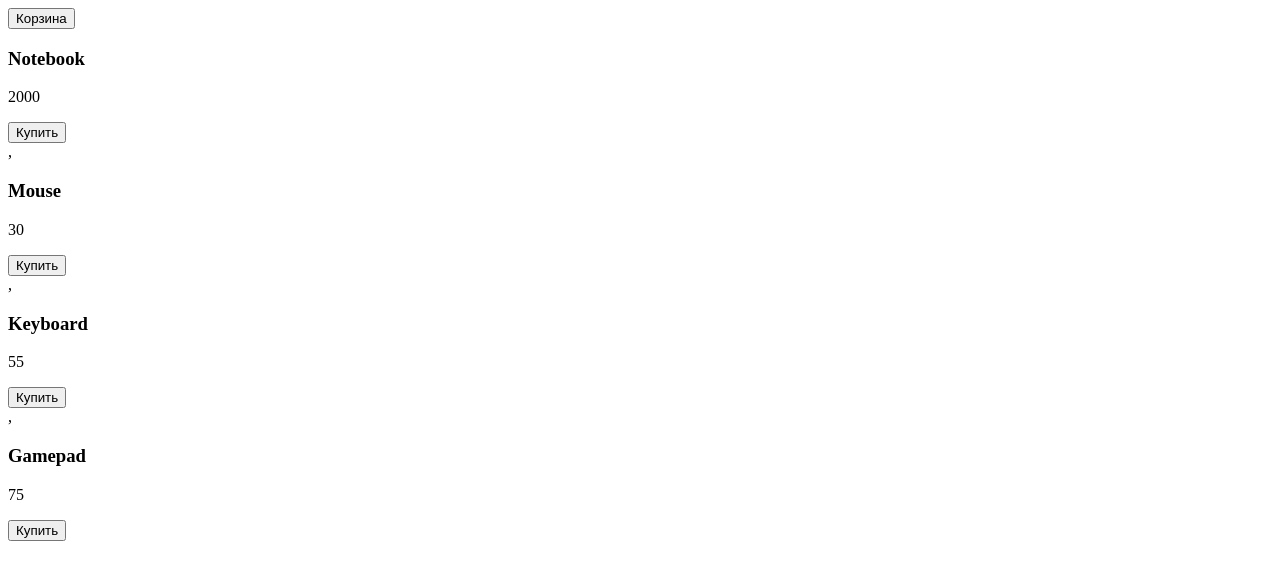
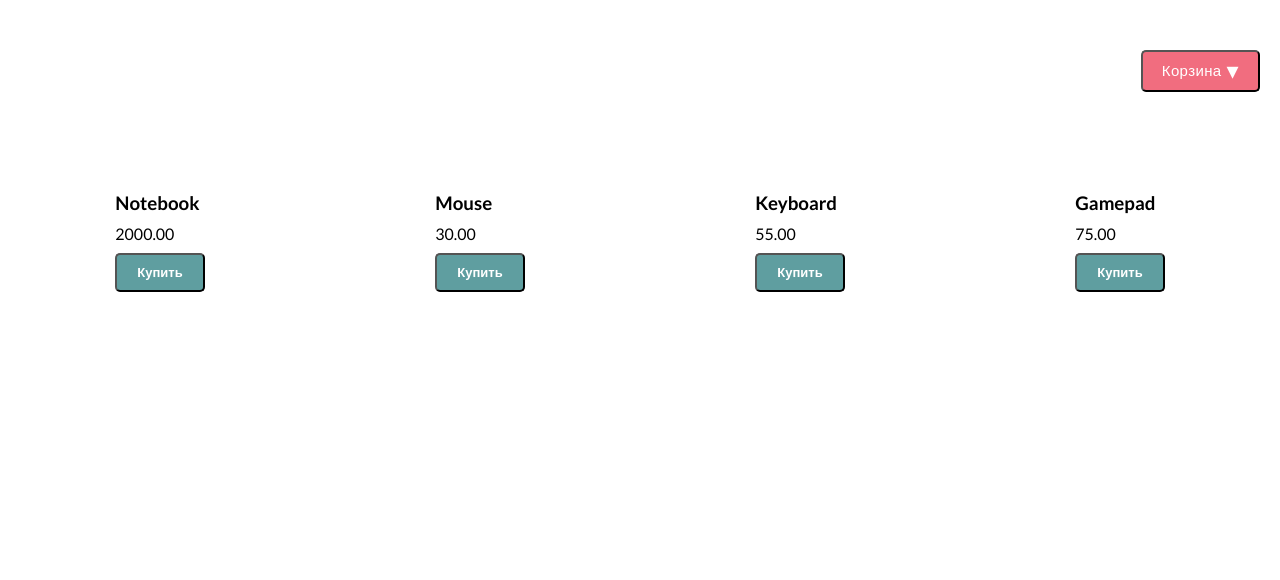
Before and after one commit to dkosinov/JS2, a plain HTML site: page project/index.html in a window 1280 px wide. Drawn offline with Linux system fonts and the light colour scheme.

Commit message:
Убрал запятые, добавил стилей и значения по-умолчанию в функцию

```diff
--- /dev/null
+++ b/project/css/stryle.css
@@ -0,0 +1,69 @@
+* {
+    margin: 0;
+    padding: 0;
+}
+
+body {
+    font-family: "Lato", sans-serif;
+}
+button:focus {
+    outline: none;
+}
+
+.header {
+    margin-top: 50px;
+    display: flex;
+    justify-content: flex-end;
+    margin-right: 20px;
+}
+.btn-cart {
+    background-color: #f16d7f;
+    color: #ffffff;
+    font-size: 15px;
+    font-weight: 400;
+    letter-spacing: 0.38px;
+    line-height: 38px;
+    padding: 0 19px 0 19px;
+    display: flex;
+    cursor: pointer;
+    border-radius: 5px;
+}
+.btn-cart:after {
+    content: "▾";
+    font-size: 24px;
+    margin-left: 5px;
+}
+.btn-cart:hover {
+    background-color: #ffffff;
+    color: #f16d7f;
+}
+
+.products {
+    margin-top: 100px;
+    display: flex;
+    justify-content: space-around;
+}
+
+.product-item {
+    display: flex;
+    flex-direction: column;
+    justify-content: space-between;
+    height: 100px;
+
+}
+
+.buy-btn {
+    height: 39px;
+    padding: 0 20px;
+    background-color: cadetblue;
+    color: #ffffff;
+    border-radius: 5px;
+    font-size: 13px;
+    font-weight: 700;
+    cursor: pointer;
+}
+
+.buy-btn:hover {
+    color: cadetblue;
+    background-color: #ffffff;
+}
--- a/project/index.html
+++ b/project/index.html
@@ -2,13 +2,15 @@
 <html lang="en">
 <head>
     <meta charset="UTF-8">
+    <link href="https://fonts.googleapis.com/css?family=Lato:100,300,400,700" rel="stylesheet">
     <title>Shop</title>
+    <link rel="stylesheet" href="css/stryle.css">
 </head>
 <body>
-<header>
+<header class="header">
     <button class="btn-cart" type="button">Корзина</button>
 </header>
-<main>
+<main class="main">
     <div class="products"></div>
 </main>
 <script defer src="js/main.js"></script>
--- a/project/js/main.js
+++ b/project/js/main.js
@@ -5,12 +5,13 @@ const products = [
     {id: 4, title: 'Gamepad', price: 75},
 ];
 
-const renderPage = list => {
-    document.querySelector('.products').innerHTML = list.map(item => `<div class="product-item">
-                <h3>${item.title}</h3>
-                <p>${item.price}</p>
-                <button class="buy-btn">Купить</button>
-            </div>`);
+const renderPage = (list = [{title: 'title',price: 'price'}]) => {
+    document.querySelector('.products').innerHTML = list.map(item =>
+        `<div class="product-item">
+            <h3>${item.title}</h3>
+            <p>${item.price.toFixed(2)}</p>
+            <button class="buy-btn">Купить</button>
+        </div>`).join('');
 };
 
 renderPage(products);
```
